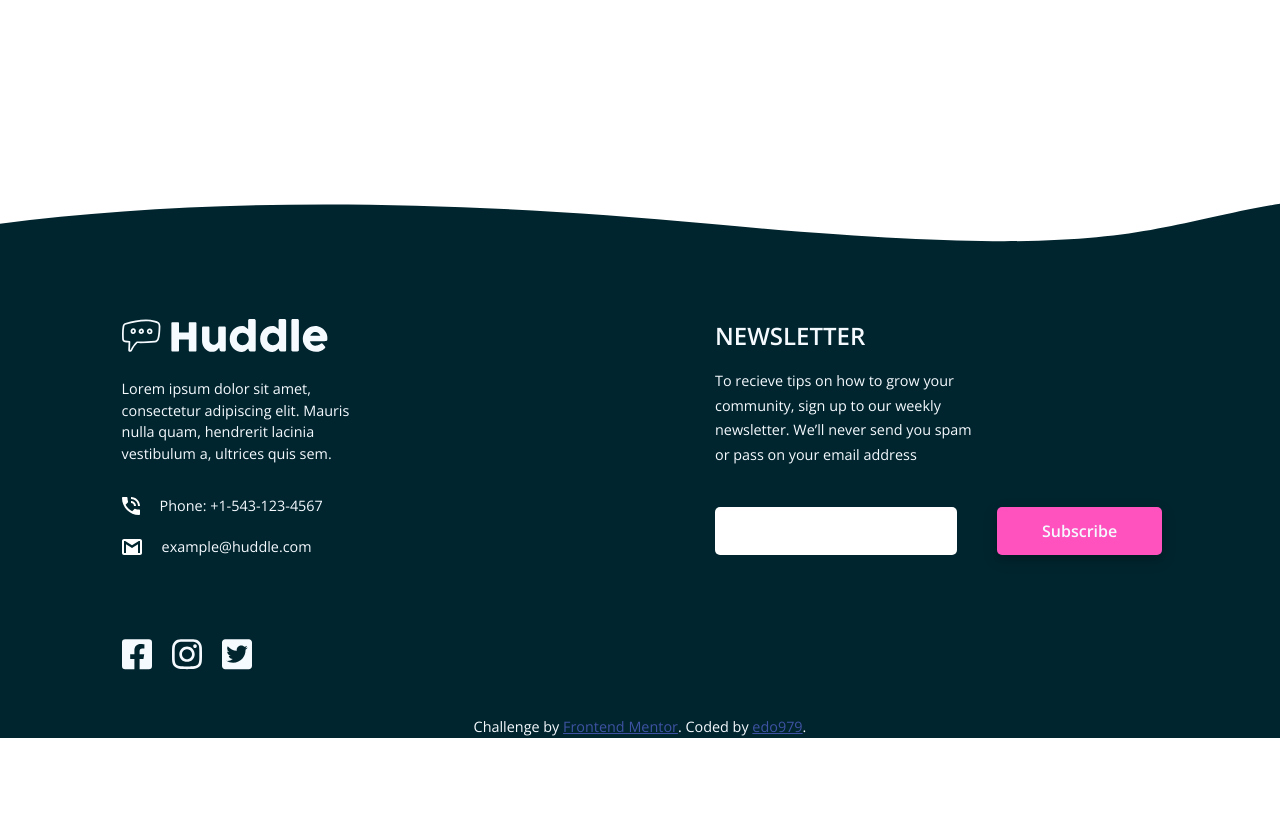
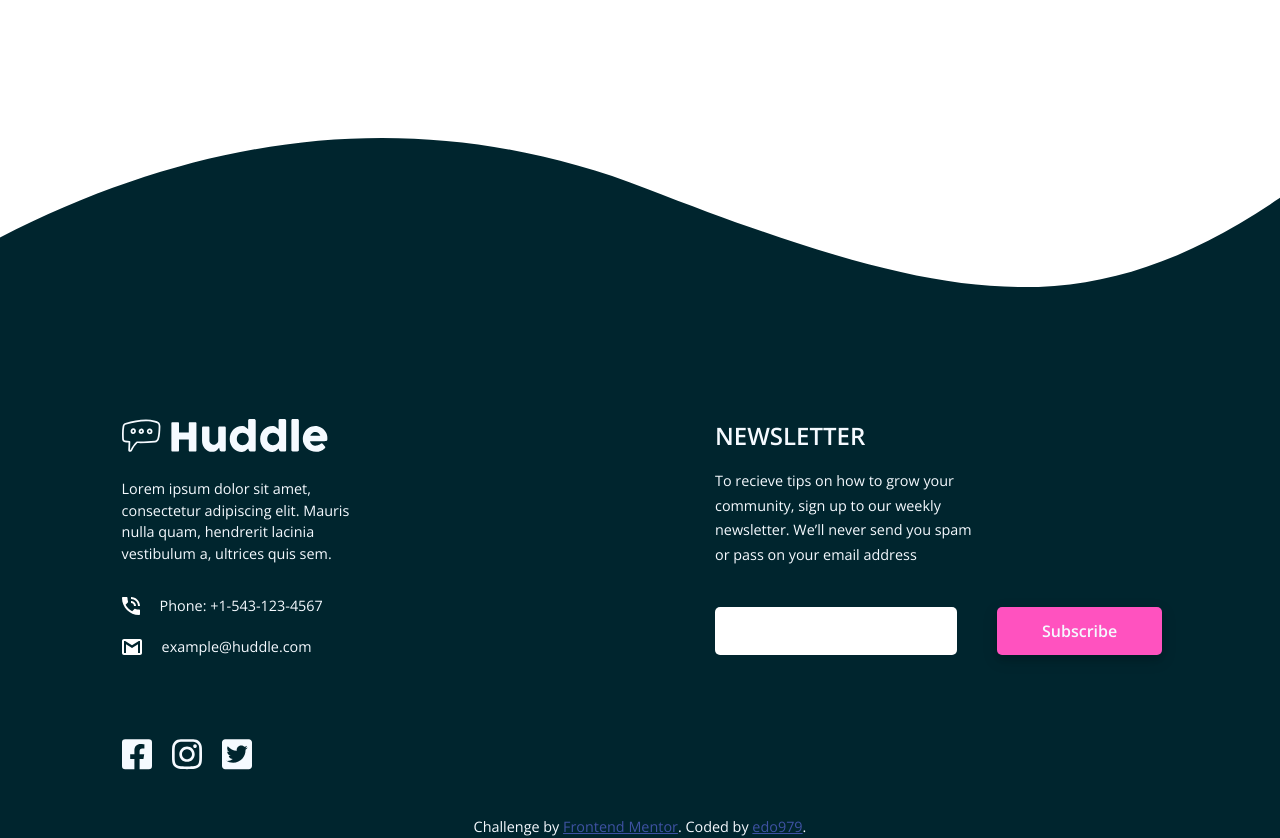
Before and after one commit to edo979/huddle-landing-page-with-curved-sections-master, a plain HTML site: page index.html in a window 1280 px wide. Shown: the part 4460-5298 px from the top of the page. Before the commit the page ends 5198 px from the top, so only its background shows below. Drawn offline with nearby package versions, Linux system fonts and the light colour scheme.

Commit message:
footer bg-image for large display, spacing y

```diff
--- a/sass/_mediaQ.scss
+++ b/sass/_mediaQ.scss
@@ -153,9 +153,13 @@
 
   .cta-box {
     margin-top: 135px;
+    margin-bottom: 0;
   }
 
   .footer {
+    margin-top: 185px;
+    padding-top: 275px;
+
     &_contacts {
       grid-column: 1 / 4;
     }
@@ -241,6 +245,13 @@
   }
 
   .footer {
+    background-image: url(../images/bg-footer-top-desktop.svg);
+    background-size: 100% 158px;
+
+    &::before {
+      top: 158px;
+    }
+
     p {
       font-size: var(--fs-300);
     }
```
Also changed, not shown: css/style.css, 1 other file.
